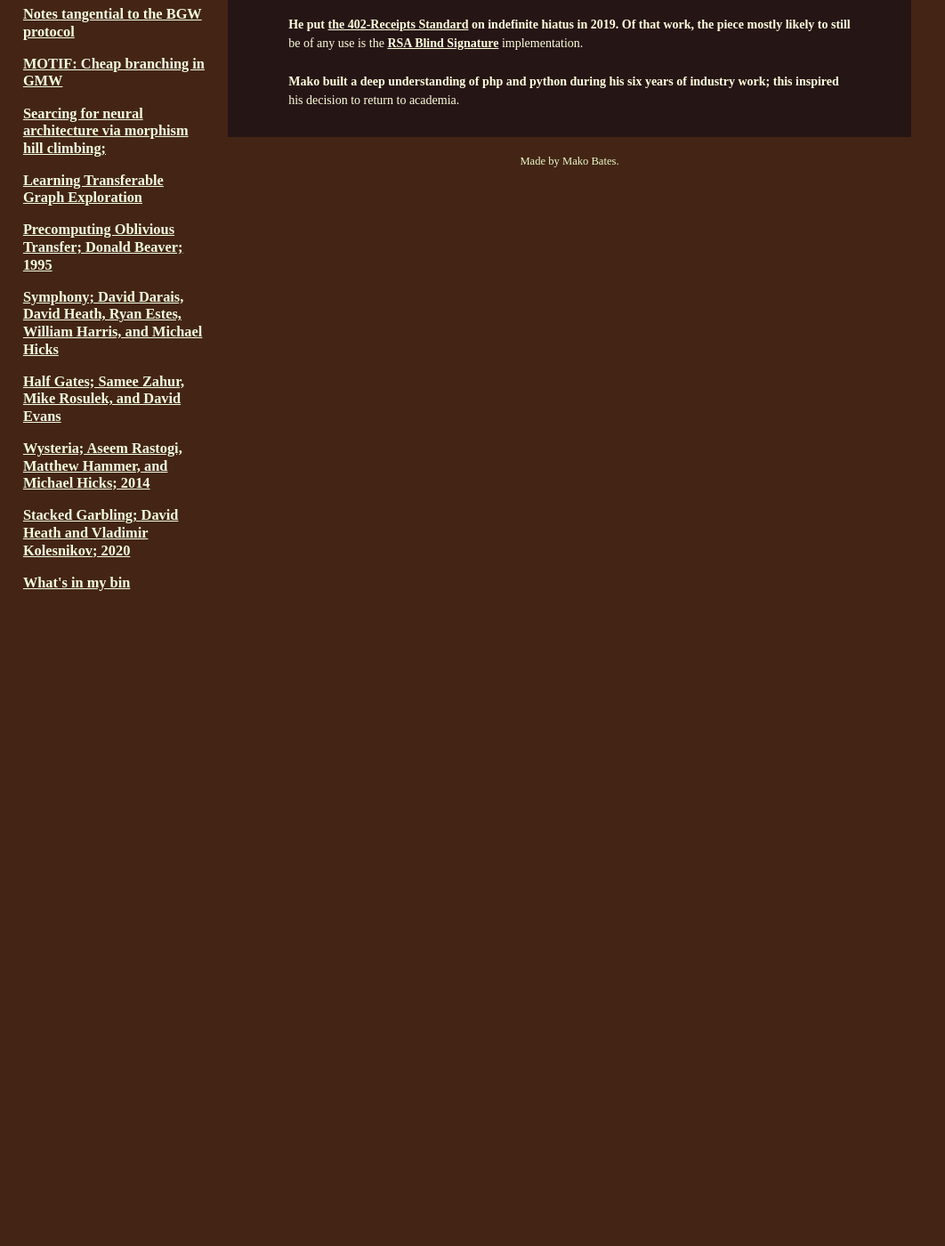
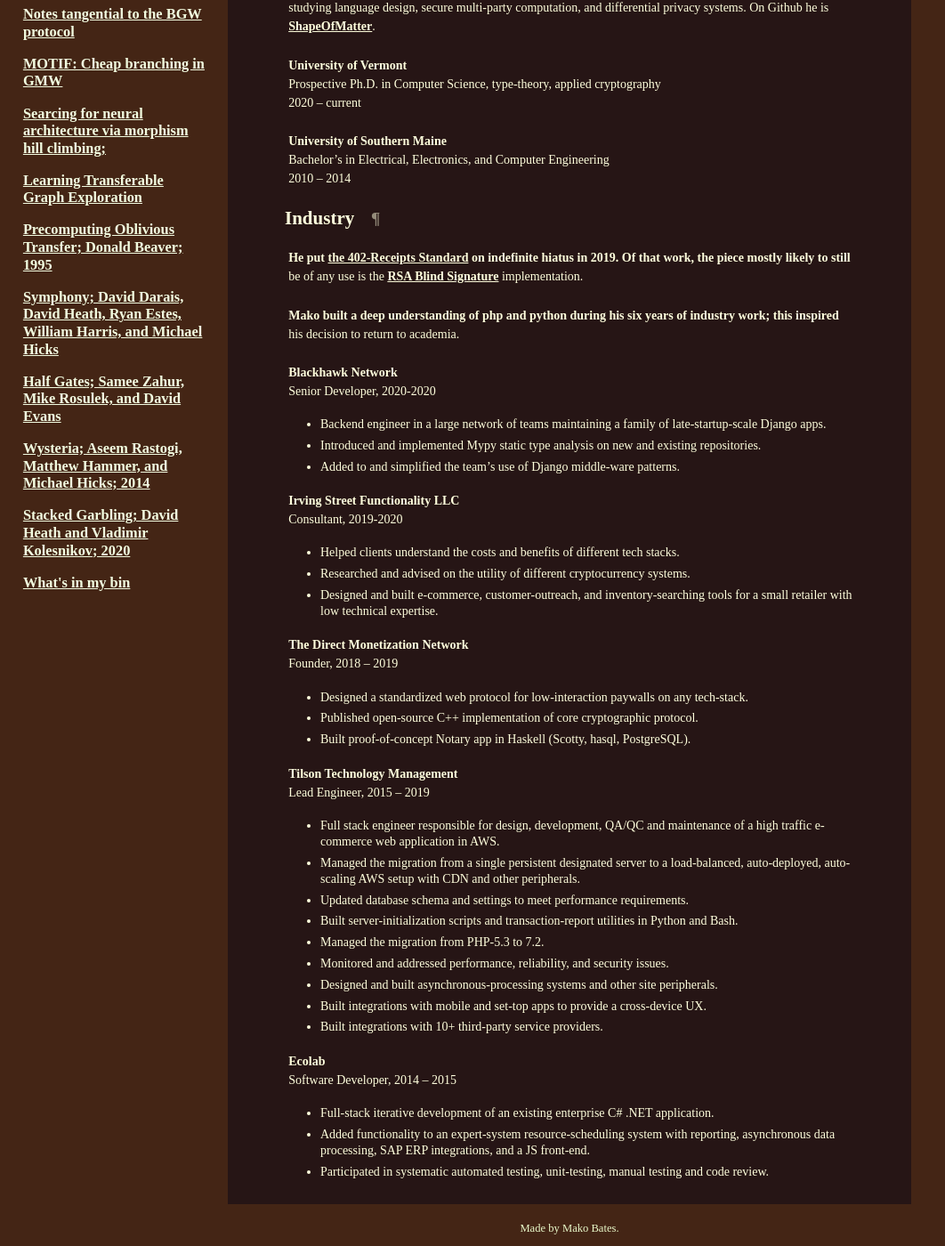
Before and after one commit to ShapeOfMatter/Mako-Bates, a Jekyll site: the page built from cv.markdown, in a window 1280 px wide and 1400 px high, scrolled down 275 px. Shown: the whole window at 89% size, without its empty margins (0-1062 px from the left). Built offline with Jekyll 4.4.1, drawn with Linux system fonts in a browser that asks for light colours; before the commit the page ends 954 px from its top, so only the background shows below that.

Commit message:
update CV

```diff
--- a/cv.markdown
+++ b/cv.markdown
@@ -3,11 +3,66 @@ title: Curriculum Vitae
 date: 2021-01-10 12:02:00 -05:00
 ---
 
+{% include section.html c="Academic" %}
+
 Mako Bates is currently a graduate assistant in [the PLAID Lab](https://plaid.w3.uvm.edu/) at the University of Vermont.
 He's studying language design, secure multi-party computation, and differential privacy systems.
 On Github he is [ShapeOfMatter](https://github.com/ShapeOfMatter).
+
+**University of Vermont**
+Prospective Ph.D. in Computer Science, type-theory, applied cryptography
+2020 – current
+
+**University of Southern Maine**
+Bachelor’s in Electrical, Electronics, and Computer Engineering
+2010 – 2014
+
+{% include section.html c="Industry" %}
 
 He put [the 402-Receipts Standard](https://www.402receipts.info/introduction.html) on indefinite hiatus in 2019.
 Of that work, the piece mostly likely to still be of any use is the [RSA Blind Signature](https://github.com/ShapeOfMatter/RSA-Blind-Signature) implementation.
 
 Mako built a deep understanding of php and python during his six years of industry work; this inspired his decision to return to academia.
+
+**Blackhawk Network**
+Senior Developer,	2020-2020
+
+- Backend engineer in a large network of teams maintaining a family of late-startup-scale Django apps.
+- Introduced and implemented Mypy static type analysis on new and existing repositories.
+- Added to and simplified the team’s use of Django middle-ware patterns.
+
+**Irving Street Functionality LLC**
+Consultant,	2019-2020
+
+- Helped clients understand the costs and benefits of different tech stacks.
+- Researched and advised on the utility of different cryptocurrency systems.
+- Designed and built e-commerce, customer-outreach, and inventory-searching tools for a small retailer with low technical expertise.
+
+**The Direct Monetization Network**
+Founder, 		2018 – 2019
+
+- Designed a standardized web protocol for low-interaction paywalls on any tech-stack.
+- Published open-source C++ implementation of core cryptographic protocol.
+- Built proof-of-concept Notary app in Haskell (Scotty, hasql, PostgreSQL).
+
+**Tilson Technology Management**
+Lead Engineer,	2015 – 2019
+
+- Full stack engineer responsible for design, development, QA/QC and maintenance of a high traffic e-commerce web application in AWS.
+- Managed the migration from a single persistent designated server
+  to a load-balanced, auto-deployed, auto-scaling AWS setup with CDN and other peripherals.
+- Updated database schema and settings to meet performance requirements.
+- Built server-initialization scripts and transaction-report utilities in Python and Bash.
+- Managed the migration from PHP-5.3 to 7.2.
+- Monitored and addressed performance, reliability, and security issues.
+- Designed and built asynchronous-processing systems and other site peripherals.
+- Built integrations with mobile and set-top apps to provide a cross-device UX.
+- Built integrations with 10+ third-party service providers.
+
+**Ecolab**
+Software Developer, 	2014 – 2015
+
+- Full-stack iterative development of an existing enterprise C# .NET application.
+- Added functionality to an expert-system resource-scheduling system with reporting, asynchronous data processing, SAP ERP integrations,
+  and a JS front-end.
+- Participated in systematic automated testing, unit-testing, manual testing and code review.
```
